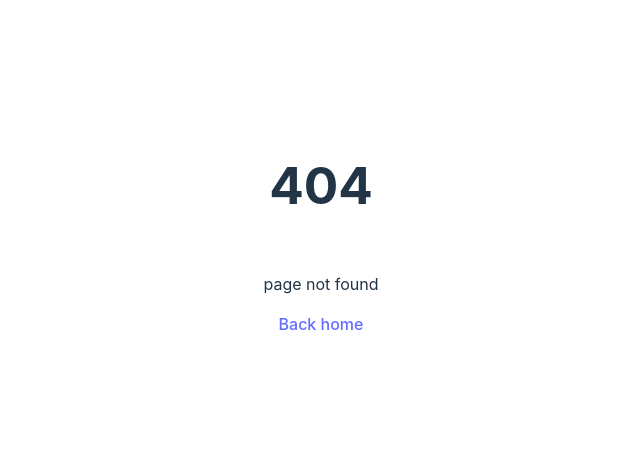
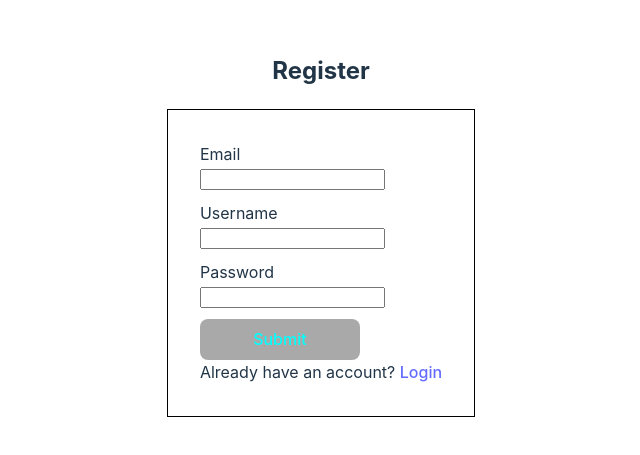
Before and after one commit to mikekline/recipe_app_revised, a React (Create React App) app in the folder client/: page /Recipe_app/signup in a window 1280 px wide. Before the commit this address had no page. Shown: the part 175-630 px from the top of the page, without its empty margins (319-959 px from the left). Built offline with nearby package versions, Linux system fonts and the light colour scheme.

Commit message:
added signup page

```diff
--- a/client/src/App.jsx
+++ b/client/src/App.jsx
@@ -1,11 +1,11 @@
 import "./App.css";
 import { BrowserRouter, Routes, Route } from 'react-router-dom';
 import { Navbar, CreateRecipe, EditRecipe, DeleteRecipes, Recipes, Recipe, Error } from "./pages";
+import { Login, Signup } from "./pages/auth";
 
 
 function App() {
   return (
-    <BrowserRouter>
       <Routes>
         <Route path='/Recipe_app/' element={<Navbar />}>
           <Route index element={<Recipes />} />
@@ -14,10 +14,11 @@ function App() {
           <Route path='/Recipe_app/addRecipe' element={<CreateRecipe />} />
           <Route path='/Recipe_app/deleteRecipe' element={<DeleteRecipes />} />
         </Route>
+        <Route path='/Recipe_app/login' element={<Login />} />
+        <Route path='/Recipe_app/signup' element={<Signup />} />
 
         <Route path='*' element={<Error />} />
       </Routes>
-    </BrowserRouter>
   );
 }
 
--- a/client/src/index.js
+++ b/client/src/index.js
@@ -1,5 +1,6 @@
 import React from 'react';
 import ReactDOM from 'react-dom/client';
+import { BrowserRouter } from 'react-router-dom';
 import './index.css';
 import App from './App';
 
@@ -7,6 +8,8 @@ import App from './App';
 const root = ReactDOM.createRoot(document.getElementById('root'));
 root.render(
   <React.StrictMode>
-    <App />
+    <BrowserRouter>
+      <App />
+    </BrowserRouter>
   </React.StrictMode>
 );
--- /dev/null
+++ b/client/src/pages/auth/Home.jsx
@@ -0,0 +1,9 @@
+import React from 'react'
+
+const Home = () => {
+  return (
+    <div>Home</div>
+  )
+}
+
+export default Home
--- /dev/null
+++ b/client/src/pages/auth/Login.jsx
@@ -0,0 +1,9 @@
+import React from 'react'
+
+const Login = () => {
+  return (
+    <div>Login</div>
+  )
+}
+
+export default Login
--- /dev/null
+++ b/client/src/pages/auth/Signup.jsx
@@ -0,0 +1,102 @@
+import React, { useState } from "react";
+import { Link, useNavigate } from "react-router-dom";
+import { useForm } from "react-hook-form";
+import axios from "axios";
+
+const Signup = () => {
+  const navigateTo = useNavigate();
+
+  const {
+    register,
+    handleSubmit,
+    reset,
+    formState: { errors },
+  } = useForm();
+
+  const onSubmit = async (data, e) => {
+    e.preventDefault();
+
+
+    const newUser = {
+      email: data.email,
+      username: data.username,
+      password: data.password,
+    };
+console.log(newUser)
+    axios
+      .post(`${process.env.REACT_APP_BASE_URL}/user/register`, newUser,
+        { withCredentials: true }
+      )
+      .then((res) => {
+        console.log(res);
+        const { success, message } = res.data;
+        if(success){
+          reset();
+          alert(message);
+          navigateTo('/Recipe_app/login');
+        } else {
+          alert(message);
+        };
+      })
+      .catch((error) => {
+        console.log(`Error: ${error}`);
+      });
+  };
+
+
+  return (
+    <section>
+      <h2>Register</h2>
+      <form
+        className='createRecipeForm'
+        onSubmit={(e) => handleSubmit(onSubmit)(e)}
+      >
+
+        <div>
+          <label>Email</label>
+          <input
+            name='email'
+            type='email'
+            {...register("email", { required: "An email is required!" })}
+          />
+          <small className='text-danger'>
+            {errors?.email && errors.email.message}
+          </small>
+        </div>
+
+        <div>
+          <label>Username</label>
+          <input
+            name='username'
+            type='text'
+            {...register("username", { required: "A Username is requiredI" })}
+          />
+          <small className='text-danger'>
+            {errors?.username && errors.username.message}
+          </small>
+        </div>
+
+        <div>
+          <label>Password</label>
+          <input
+            name='password'
+            type='password'
+            {...register("password", { required: "A Password is required!" })}
+          />
+          <small className='text-danger'>
+            {errors?.password && errors.password.message}
+          </small>
+        </div>
+
+        <button className='btn' type='submit'>
+          Submit
+        </button>
+        <span>
+           Already have an account? <Link to={"/Recipe_app/login"}>Login</Link>
+        </span>
+      </form>
+    </section>
+  );
+}
+
+export default Signup
--- /dev/null
+++ b/client/src/pages/auth/index.js
@@ -0,0 +1,3 @@
+export {default as Login} from "./Login";
+export {default as Signup} from "./Signup";
+export {default as Home} from "./Home";
```
Also changed, not shown: client/package.json (+4 -3 lines), 2 other files (tests, documents, lock files or other folders).
